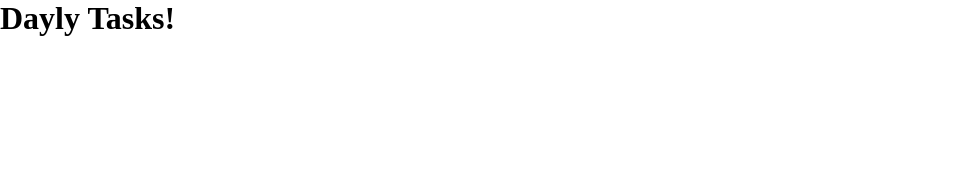
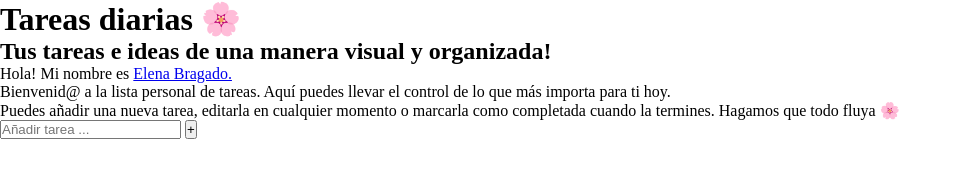
Before and after one commit to RomeoElena/MyDailyTasks_HTML-CSS-JS, a plain HTML site: page index.html in a window 1280 px wide. Shown: the whole page, without its empty margins (0-962 px from the left). Drawn offline with Linux system fonts and the light colour scheme.

Commit message:
Added form for taks

```diff
--- a/index.html
+++ b/index.html
@@ -9,7 +9,31 @@
 </head>
 
 <body>
-  <h1>Dayly Tasks!</h1>
+  <div class="container">
+    <h1>Tareas diarias 🌸</h1>
+
+
+    <h2>Tus tareas e ideas de una manera visual y organizada! </h2>
+    <p>
+      Hola! Mi nombre es
+      <a class="name-link" href="https://www.linkedin.com/in/elena-bragado-romeo/" target="_blank"
+        rel="noopener noreferrer">
+        Elena Bragado.
+      </a>
+    </p>
+    <p>Bienvenid@ a la lista personal de tareas.
+      Aquí puedes llevar el control de lo que más importa para ti hoy.</p>
+
+    <p>Puedes añadir una nueva tarea, editarla en cualquier momento o marcarla como completada cuando la termines.
+      Hagamos que todo fluya 🌸</p>
+
+    <form action="task" id="task">
+      <input type="text" required placeholder="Añadir tarea ...">
+      <button type="submit"> + </button>
+    </form>
+    <div id="task-list" class="task-list"></div>
+
+  </div>
 </body>
 
 </html>
```
